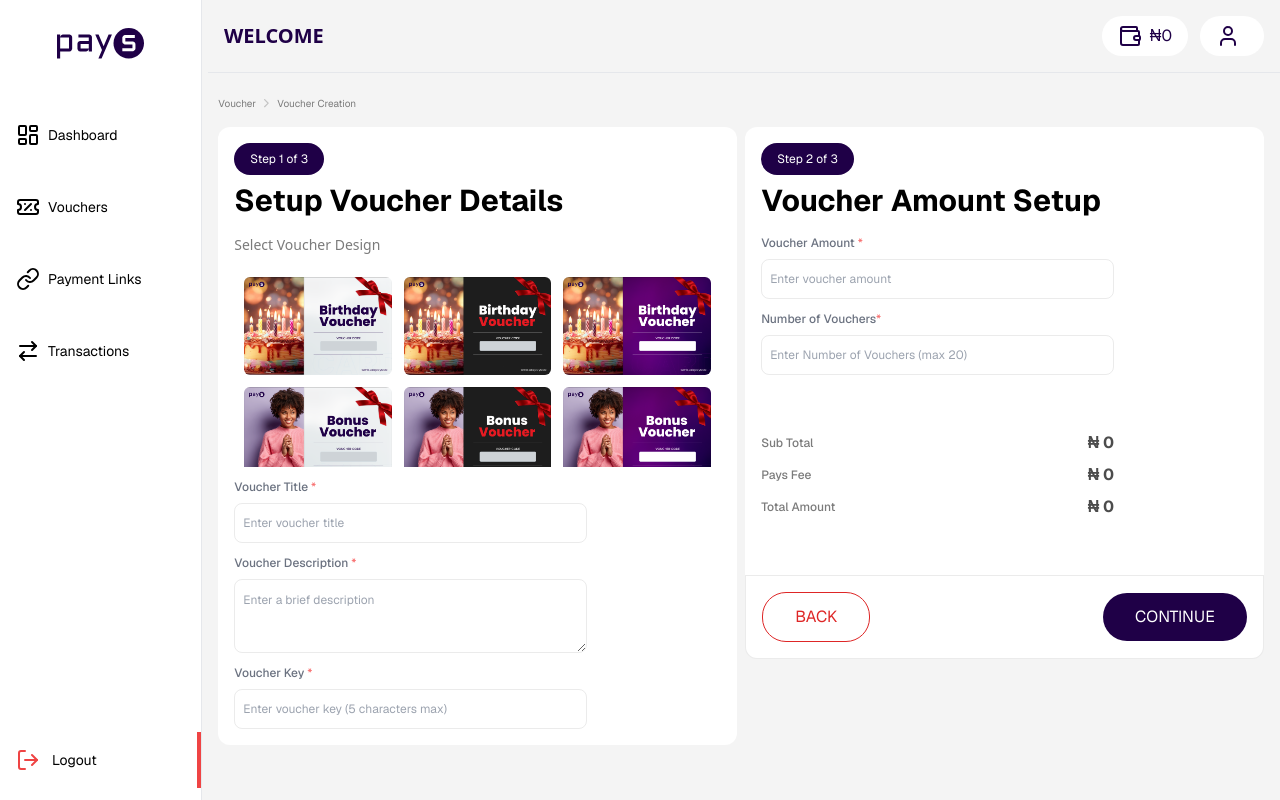
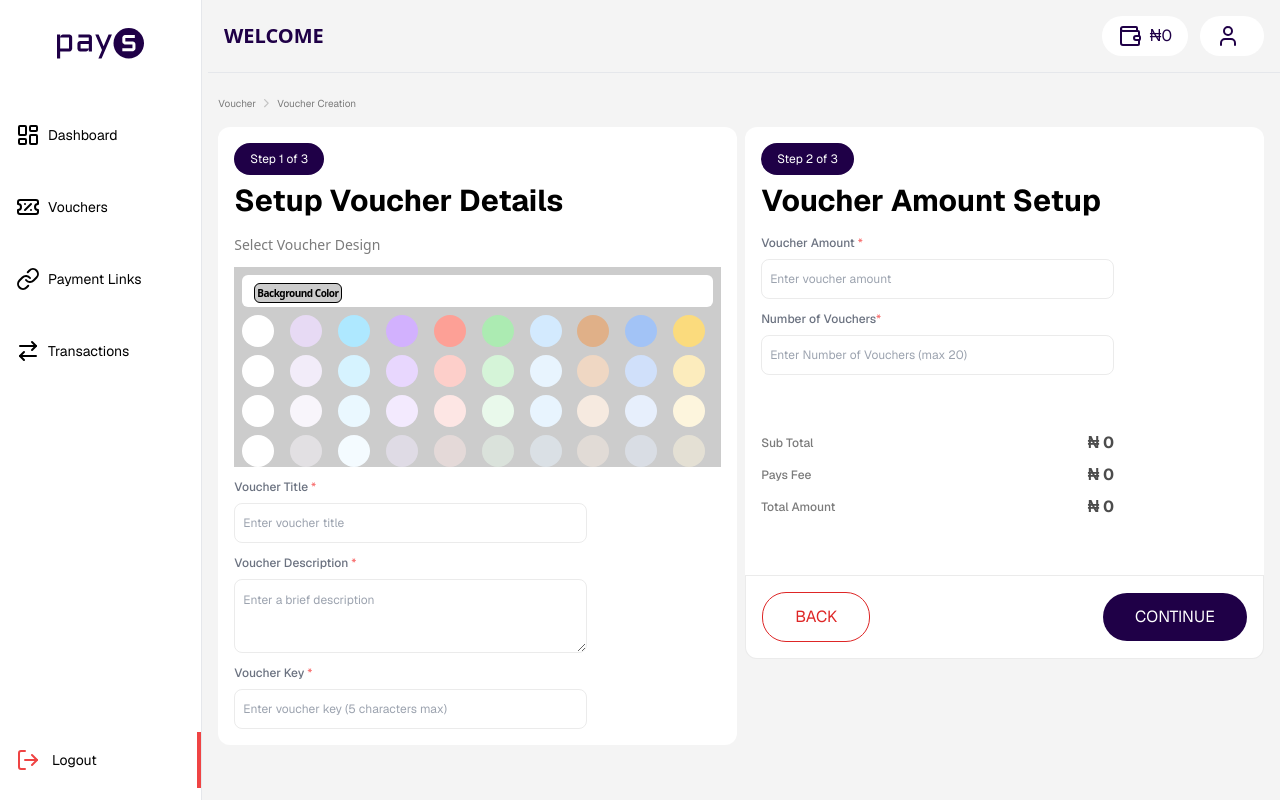
Before and after one commit to cargle-org/pays-client-v2, a Next.js app: page /dashboard/vouchers/create in a window 1280 px wide. Built offline with nearby package versions, Linux system fonts and the light colour scheme; no server answers; grey boxes are pictures that could not be loaded.

Commit message:
feat: imported images, created an onBackgroundClick function to setSelectedStyles, and iterate on the arrays of colorPalette, abstractColors and silkColors arrays containing various styles

```diff
--- a/app/(dashboard)/dashboard/vouchers/create/page.tsx
+++ b/app/(dashboard)/dashboard/vouchers/create/page.tsx
@@ -25,6 +25,31 @@ import gift_light from "@/assets/imgs/vouchers/gift_light.png";
 import gift_dark from "@/assets/imgs/vouchers/gift_dark.png";
 import gift_gradient from "@/assets/imgs/vouchers/gift_gradient.png";
 
+//Abstract colors
+import abstract_one from "@/assets/imgs/vouchers/abstract_one.svg";
+import abstract_two from "@/assets/imgs/vouchers/abstract_two.svg";
+import abstract_three from "@/assets/imgs/vouchers/abstract_three.svg";
+import abstract_four from "@/assets/imgs/vouchers/abstract_four.svg";
+import abstract_five from "@/assets/imgs/vouchers/abstract_five.svg";
+import abstract_six from "@/assets/imgs/vouchers/abstract_six.svg";
+import abstract_seven from "@/assets/imgs/vouchers/abstract_seven.svg";
+import abstract_eight from "@/assets/imgs/vouchers/abstract_eight.svg";
+import abstract_nine from "@/assets/imgs/vouchers/abstract_nine.svg";
+import abstract_ten from "@/assets/imgs/vouchers/abstract_ten.svg";
+
+//Silk colors
+import silk_one from "@/assets/imgs/vouchers/silk_one.svg";
+import silk_two from "@/assets/imgs/vouchers/silk_two.svg";
+import silk_three from "@/assets/imgs/vouchers/silk_three.svg";
+import silk_four from "@/assets/imgs/vouchers/silk_four.svg";
+import silk_five from "@/assets/imgs/vouchers/silk_five.svg";
+import silk_six from "@/assets/imgs/vouchers/silk_six.svg";
+import silk_seven from "@/assets/imgs/vouchers/silk_seven.svg";
+import silk_eight from "@/assets/imgs/vouchers/silk_eight.svg";
+import silk_nine from "@/assets/imgs/vouchers/silk_nine.svg";
+import silk_ten from "@/assets/imgs/vouchers/silk_ten.svg";
+import { extractBackgroundUrl } from "@/helpers/extractBackgroundUrl";
+
 const Page = () => {
   const router = useRouter();
   const {
@@ -46,6 +71,33 @@ const Page = () => {
   const [newAmount, setNewAmount] = useState(0);
   // // console.log("🚀 ~ Page ~ newAmount:", newAmount);
   const [paysFee, setPaysFee] = useState(0);
+  const [selectedStyle, setSelectedStyle] = useState("");
+
+  const abstractColors = [
+    { type: abstract_one },
+    { type: abstract_two },
+    { type: abstract_three },
+    { type: abstract_four },
+    { type: abstract_five },
+    { type: abstract_six },
+    { type: abstract_seven },
+    { type: abstract_eight },
+    { type: abstract_nine },
+    { type: abstract_ten },
+  ];
+
+  const silkColors = [
+    { type: silk_one },
+    { type: silk_two },
+    { type: silk_three },
+    { type: silk_four },
+    { type: silk_five },
+    { type: silk_six },
+    { type: silk_seven },
+    { type: silk_eight },
+    { type: silk_nine },
+    { type: silk_ten },
+  ];
 
   const voucherCards = [
     { name: "birthday_light", image: birthday_light },
@@ -64,6 +116,49 @@ const Page = () => {
     { name: "gift_gradient", image: gift_gradient },
   ];
 
+  const colorPalettes = [
+    { bgColor: "#FFF" },
+    { bgColor: "#E7DAF4" },
+    { bgColor: "#AEE8FF" },
+    { bgColor: "#D2B1FE" },
+    { bgColor: "#FDA096" },
+    { bgColor: "#ACEBB2" },
+    { bgColor: "#D3EAFE" },
+    { bgColor: "#E0B088" },
+    { bgColor: "#A2C3F6" },
+    { bgColor: "#FBDB7D" },
+    { bgColor: "#FFF" },
+    { bgColor: "#F2ECF9" },
+    { bgColor: "#D6F3FF" },
+    { bgColor: "#E8D7FE" },
+    { bgColor: "#FDCFCA" },
+    { bgColor: "#D5F4D8" },
+    { bgColor: "#E8F4FE" },
+    { bgColor: "#EFD7C3" },
+    { bgColor: "#D0E0FA" },
+    { bgColor: "#FCECBD" },
+    { bgColor: "#FFF" },
+    { bgColor: "#F8F5FB" },
+    { bgColor: "#EAF8FF" },
+    { bgColor: "#F3EAFE" },
+    { bgColor: "#FDE6E4" },
+    { bgColor: "#E9F9EB" },
+    { bgColor: "#E8F4FE" },
+    { bgColor: "#F6EAE0" },
+    { bgColor: "#E7EFFC" },
+    { bgColor: "#FDF5DD" },
+    { bgColor: "#FFF" },
+    { bgColor: "#F8F5FB7F" },
+    { bgColor: "#F4FBFF" },
+    { bgColor: "#F3EAFE7F" },
+    { bgColor: "#FDE6E47F" },
+    { bgColor: "#E9F9EB7F" },
+    { bgColor: "#E8F4FE7F" },
+    { bgColor: "#F6EAE07F" },
+    { bgColor: "#E7EFFC7F" },
+    { bgColor: "#FDF5DD7F" },
+  ];
+
   const onchangeHandler = (e: any) => {
     const { name, value } = e.target;
     if (name === "voucherKey" && value.length > 5) {
@@ -75,7 +170,19 @@ const Page = () => {
     }));
   };
 
+  const onBackgroundClick = (bgStyle: string) => {
+    setSelectedStyle(bgStyle);
+  };
+
   const onSubmit = async (e: any) => {
+    let bgStyle;
+
+    if (typeof selectedStyle === "object") {
+      bgStyle = extractBackgroundUrl(selectedStyle);
+    } else {
+      bgStyle = selectedStyle;
+    }
+
     try {
       e.preventDefault();
       setCreateVoucherLoading(true);
@@ -85,7 +192,7 @@ const Page = () => {
         voucherKey: formData.voucherKey,
         amountPerVoucher: formData.amountPerVoucher,
         totalNumberOfVouchers: formData.totalNumberOfVouchers,
-        thumbnail: thumbnail,
+        thumbnail: bgStyle,
       };
       // console.log("🚀 ~ onSubmit ~ data:", data);
 
@@ -229,26 +336,90 @@ const Page = () => {
                   <span className="font-medium text-sm text-brand-grayish">
                     Select Voucher Design
                   </span>
-                  <div className="grid grid-cols-1 sm:grid-cols-3 gap-2 max-h-[200px] overflow-y-auto p-2">
-                    {voucherCards.map((card) => (
+                  <div className="grid grid-cols-1 sm:grid-cols-3 md:grid-cols-10 gap-2 bg-[#CCC] max-h-[200px] overflow-y-auto p-2">
+                    <div className="col-span-10 bg-brand-white max-w-full px-3 py-1 rounded-md">
+                      <span className="font-semibold text-center text-[10px] p-0.5 bg-[#CCC] rounded-md border border-black tracking-tighter leading-[-0.32px]">
+                        Background Color
+                      </span>
+                    </div>
+                    {colorPalettes.map(
+                      (palette: { bgColor: string }, index: React.Key) => (
                         <div
-                        key={card.name}
-                        onClick={() => setThumbnail(card.name)}
-                        className={`relative cursor-pointer rounded-lg overflow-hidden border-2 ${
-                          thumbnail === card.name
-                            ? "border-brand-main"
-                            : "border-transparent"
+                          key={index}
+                          style={{ backgroundColor: palette.bgColor }}
+                          onClick={() => onBackgroundClick(palette.bgColor)}
+                          className={`relative cursor-pointer w-8 h-8 rounded-full overflow-hidden ${
+                            selectedStyle === palette.bgColor
+                              ? "border-2 border-brand-white" // persistent border when selected
+                              : "hover:border-2 hover:border-brand-white" // hover effect otherwise
+                          }`}
+                        ></div>
+                      )
+                    )}
+
+                    <div className="col-span-10 bg-brand-white max-w-full px-3 py-1 rounded-md">
+                      <span className="font-semibold text-center text-[10px] p-0.5 bg-[#CCC] rounded-md border border-black tracking-tighter leading-[-0.32px]">
+                        Frame Design
+                      </span>
+                    </div>
+
+                    <div className="flex col-span-10 gap-2">
+                      {abstractColors.map(
+                        (color: { type: string }, index: React.Key) => (
+                          <div
+                            key={index}
+                            // style={{ backgroundImage: `url(${color.type})` }}
+                            onClick={() => onBackgroundClick(color.type)}
+                            className={`relative cursor-pointer w-20 h-auto rounded-none overflow-hidden
+                               ${
+                                 selectedStyle === color.type
+                                   ? "border-2 border-brand-white" // persistent border when selected
+                                   : "hover:border-2 hover:border-brand-white" // hover effect otherwise
                                }`}
                           >
                             <Image
-                          src={card.image}
-                          alt={card.name}
+                              src={color.type}
+                              alt={color.type}
                               width={100}
                               height={60}
                               className="w-full h-auto"
+                              priority
                             />
                           </div>
-                    ))}
+                        )
+                      )}
+                    </div>
+
+                    <div className="col-span-10 bg-brand-white max-w-full px-3 py-1 rounded-md">
+                      <span className="font-semibold text-center text-[10px] p-0.5 bg-[#CCC] rounded-md border border-black tracking-tighter leading-[-0.32px]">
+                        Silk Design
+                      </span>
+                    </div>
+
+                    <div className="flex col-span-10 gap-2">
+                      {silkColors.map(
+                        (color: { type: string }, index: React.Key) => (
+                          <div
+                            key={index}
+                            // style={{ backgroundImage: `url(${color.type})` }}
+                            onClick={() => onBackgroundClick(color.type)}
+                            className={`relative cursor-pointer w-20 h-auto rounded-none overflow-hidden ${
+                              selectedStyle === color.type
+                                ? "border-2 border-brand-white" // persistent border when selected
+                                : "hover:border-2 hover:border-brand-white" // hover effect otherwise
+                            }`}
+                          >
+                            <Image
+                              src={color.type}
+                              alt={color.type}
+                              width={100}
+                              height={60}
+                              className="w-full"
+                              priority
+                            />
+                          </div>
+                        )
+                      )}
                     </div>
                   </div>
                   <div className="flex flex-col justify-start">
@@ -266,7 +437,8 @@ const Page = () => {
                   </div>
                   <div className="flex flex-col justify-start">
                     <span className="font-medium text-xs text-gray-500 font-geistsans mb-2">
-                    Voucher Description <span className="text-red-400">*</span>
+                      Voucher Description{" "}
+                      <span className="text-red-400">*</span>
                     </span>
                     <textarea
                       name="description"
@@ -290,6 +462,7 @@ const Page = () => {
                       maxLength={5} // Limit input to 5 characters
                       className="w-full sm:w-[353px] h-[40px] px-2 py-[12px] border border-brand-grayish/15 rounded-lg text-brand-grayish bg-transparent outline-brand-main/40 font-geistsans font-normal text-xs"
                     />
+                  </div>
                 </div>
               </div>
             </div>
```
Lines whose indentation alone changed are shown as unchanged.
